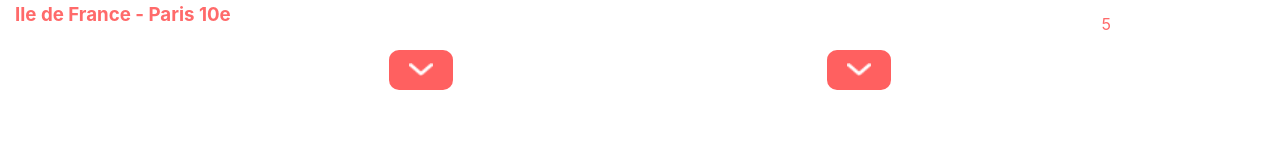
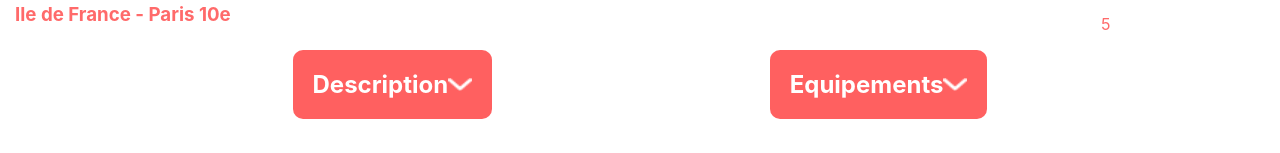
Before and after one commit to jsankare/kasa, a React (Create React App) app: page /apartment/0979876d in a window 1280 px wide. Shown: the part 454-607 px from the top of the page. Built offline with nearby package versions, Linux system fonts and the light colour scheme.

Commit message:
dropdowns in housing individual pages are working

```diff
--- a/package.json
+++ b/package.json
@@ -8,6 +8,7 @@
     "@testing-library/user-event": "^13.5.0",
     "localforage": "^1.10.0",
     "match-sorter": "^6.3.1",
+    "prop-types": "^15.8.1",
     "react": "^18.2.0",
     "react-dom": "^18.2.0",
     "react-router-dom": "^6.10.0",
--- a/src/components/Dropdown/index.jsx
+++ b/src/components/Dropdown/index.jsx
@@ -1,9 +1,10 @@
 import React, { useState } from "react";
 import style from './dropdowns.module.css';
+import PropTypes from 'prop-types'
 import imgOpen from '../../assets/arrowUp.png'
 import imgClosed from '../../assets/arrowDown.png'
 
-const Dropdown = ({title, content}) => {
+const Dropdown = ({title, children}) => {
     const [isOpen, setIsOpen] = useState(false);
     const handleIsOpen = () => {
         setIsOpen(!isOpen);
@@ -15,11 +16,14 @@ const Dropdown = ({title, content}) => {
                 <h2 className={style.title}>{title}</h2>
                 <img className={style.img} src={isOpen ? imgOpen : imgClosed} alt="" />
             </div>
-            <div>
-                {isOpen && <p className={style.content}>{content}</p>}
-            </div>
+            {isOpen && <div className={style.content}>{children}</div>}
         </section>
     );
 }
 
+Dropdown.propTypes = {
+    title: PropTypes.string.isRequired,
+    children: PropTypes.element.isRequired
+}
+
 export default Dropdown
--- a/src/components/Slider/index.jsx
+++ b/src/components/Slider/index.jsx
@@ -4,13 +4,14 @@ import slideLeft from '../../assets/arrowleft.png';
 import slideRight from '../../assets/arrowright.png';
 import { useState } from 'react';
 
-const Slider = ({sliderImage}) => {
+const Slider = ({sliderImage = []}) => {
 
     const [currentIndex, setCurrentIndex] = useState(0)
 
     const nextSlide = () => {
-        setCurrentIndex(currentIndex + 1)
-        if(currentIndex === sliderImage?.length - 1)
+        // useState(prevState => prevState +1)
+        setCurrentIndex(currentIndex + 1);
+        if(currentIndex === sliderImage.length - 1)
             setCurrentIndex(0)
     };
 
@@ -20,8 +21,8 @@ const Slider = ({sliderImage}) => {
             setCurrentIndex(sliderImage?.length - 1)
     };
 
-    console.log(`sliderImage: ${sliderImage}`); // Check if sliderImage is defined
-    console.log(`currentIndex: ${currentIndex}`); // Check the value of currentIndex
+    console.log(`sliderImage: ${sliderImage}`);
+    console.log(`currentIndex: ${currentIndex}`);
 
     return (
         <section style={{backgroundImage : `url(${sliderImage?.[currentIndex]})`}} className='carousel'>
--- a/src/components/Slider/slider.module.css
+++ b/src/components/Slider/slider.module.css
@@ -1,3 +1,3 @@
-.p {
+img {
     color: red;
 }
--- a/src/pages/Housing/index.jsx
+++ b/src/pages/Housing/index.jsx
@@ -3,33 +3,20 @@ import Dropdown from '../../components/Dropdown';
 import Slider from '../../components/Slider'
 import data from '../../datas/datas.json';
 import style from './housing.module.css';
-import { useEffect, useState } from "react"
-import { useParams } from 'react-router-dom';
+import { Link, useParams } from 'react-router-dom';
+import { element } from "prop-types";
 
 function Housing() {
 
-    const [sliderImage, setSliderImage] = useState([]);
+    const idHousing = useParams('id').id
+    const currentHousing = data.find(data => data.id === idHousing);
 
-    const idHousing = useParams('id').id
-    const currentHousing = data.filter(data => data.id === idHousing);
-
-    useEffect(() => {
-		const dataCurrentAccomodation = data.filter(data => data.id === idHousing);
-		setSliderImage(dataCurrentAccomodation[0].pictures);
-	}, [idHousing]);
-
-    const title = currentHousing[0].title;
-    const location = currentHousing[0].location
-    const name = currentHousing[0].host.name.split(' ');
-    const picture = currentHousing[0].host.picture
-	const rating = currentHousing[0].rating;
-	const equipments = currentHousing[0].equipments;
-	const description  = currentHousing[0].description;
+    const {title, location, host, rating, equipments, description, pictures} = currentHousing
 
     return (
         <section className={style.main}>
             <div className={style.slider}>
-            <Slider sliderImage={sliderImage}/>
+            <Slider sliderImage={pictures}/>
             </div>
             <div className={style.infos}>
                 <div className={style.flat}>
@@ -38,8 +25,8 @@ function Housing() {
                 </div>
                 <div className={style.host}>
                     <div className={style.intel}>
-                        <span>{name}</span>
-                        <img src={picture} alt="host" />
+                        <span>{host.name}</span>
+                        <img src={host.picture} alt="host" />
                     </div>
                     <div className={style.rating}>
                         <p>{rating}</p>
@@ -47,8 +34,8 @@ function Housing() {
                 </div>
             </div>
             <div className={style.dropdowns}>
-                <Dropdown/>
-                <Dropdown/>
+                <Dropdown title="Description"><span>{description}</span></Dropdown>
+                <Dropdown title="Equipements"><ul className={style.equipments}>{equipments.map(element => <li>{element}</li>)}</ul></Dropdown>
             </div>
         </section>
     );
```
Also changed, not shown: src/assets/star.svg (added), 1 other file (tests, documents, lock files or other folders).
